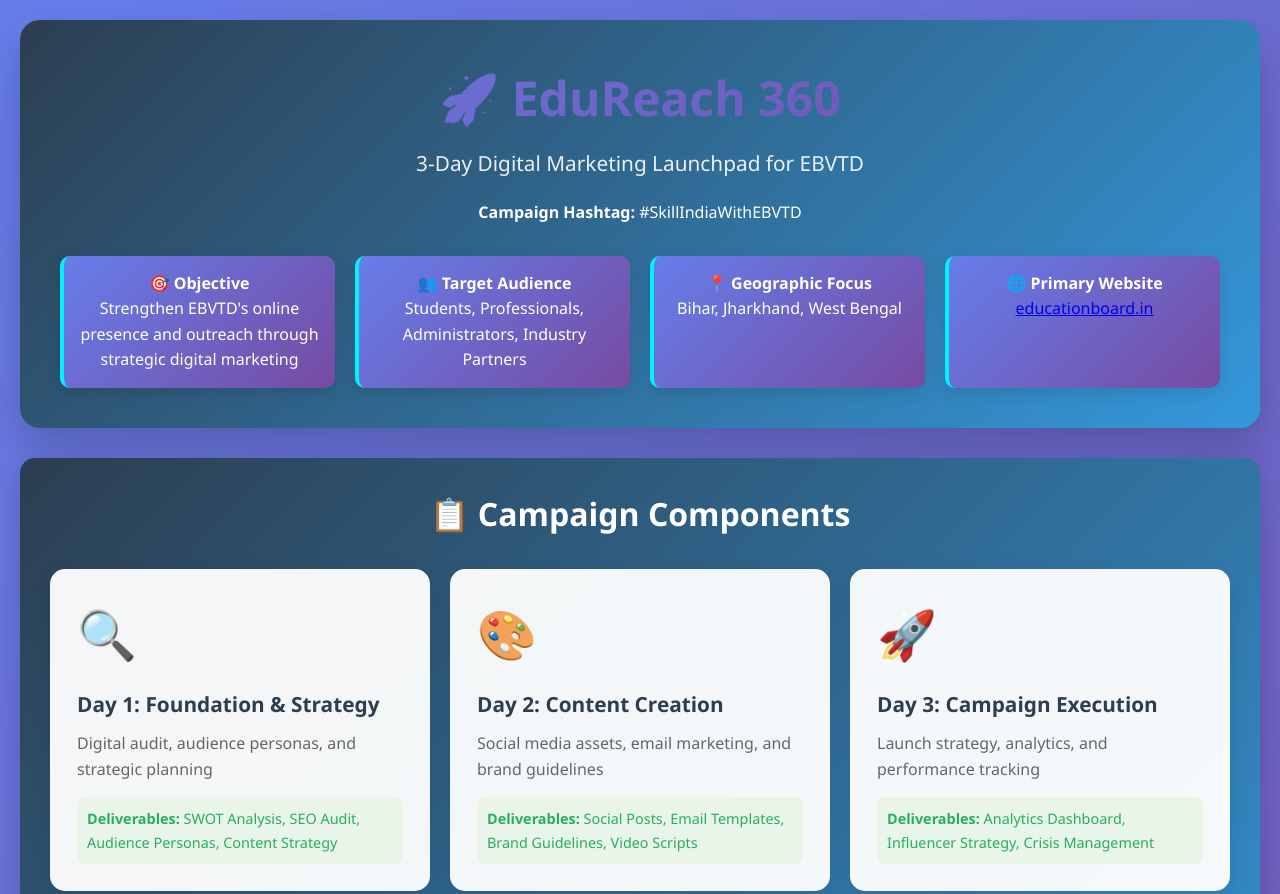
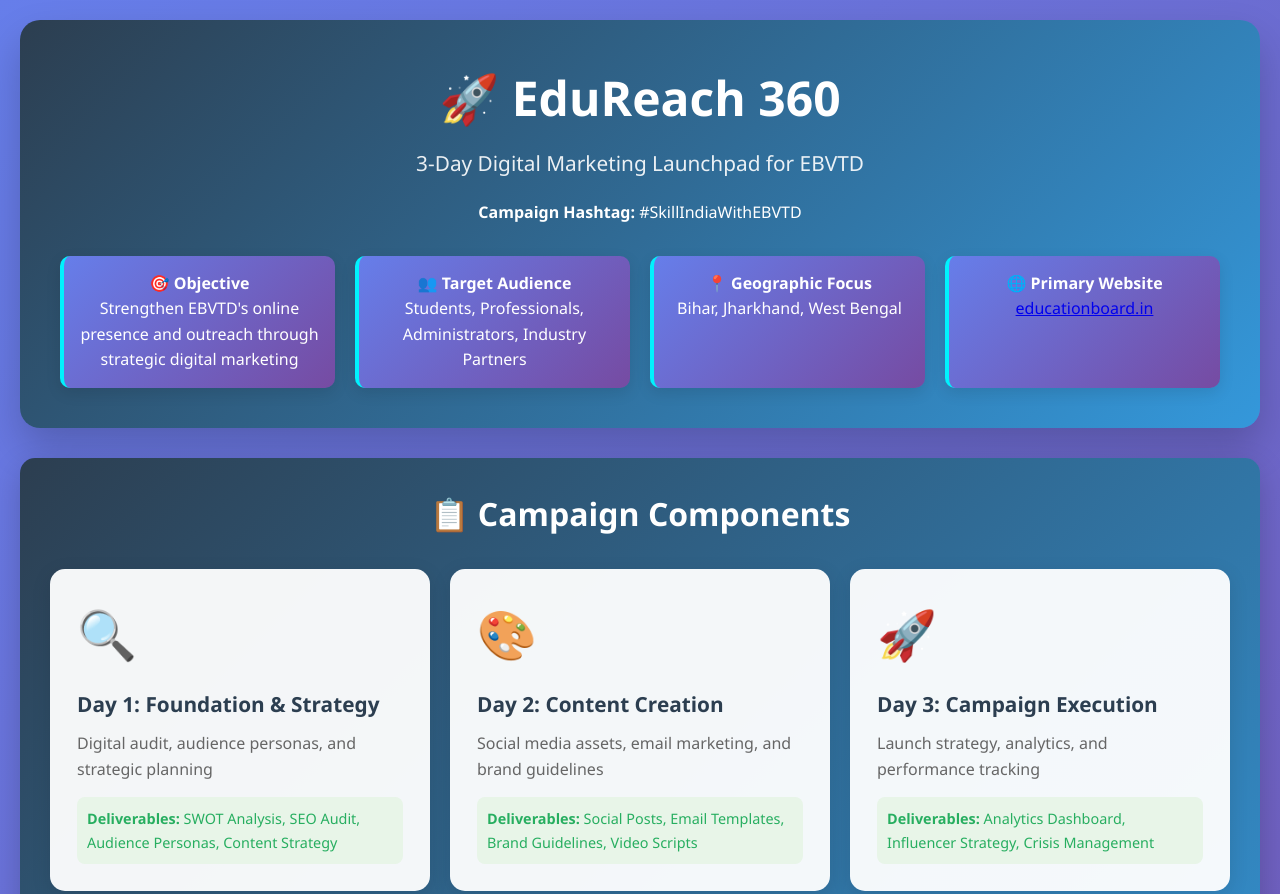
Before and after one commit to edureach360ebvtd-beep/edureach-360-campaign-kit, a website: page index.html in a window 1280 px wide. Shown: the top 894 px of the page. Drawn offline with Linux system fonts and the light colour scheme.

Commit message:
Fix header text color issue - remove purple gradient text effect
- Remove gradient text styling from main page header h1 element
- Change to solid white color to match analytics dashboard
- Resolves issue where title appeared purple on page load
- Ensures consistent white text appearance across all pages
- Fixes CSS text rendering conflict that caused purple display

```diff
--- a/index.html
+++ b/index.html
@@ -42,10 +42,7 @@
         .header h1 {
             font-size: 3em;
             margin-bottom: 10px;
-            background: linear-gradient(135deg, #667eea, #764ba2);
-            -webkit-background-clip: text;
-            -webkit-text-fill-color: transparent;
-            background-clip: text;
+            color: white;
         }
 
         .header .subtitle {
```
